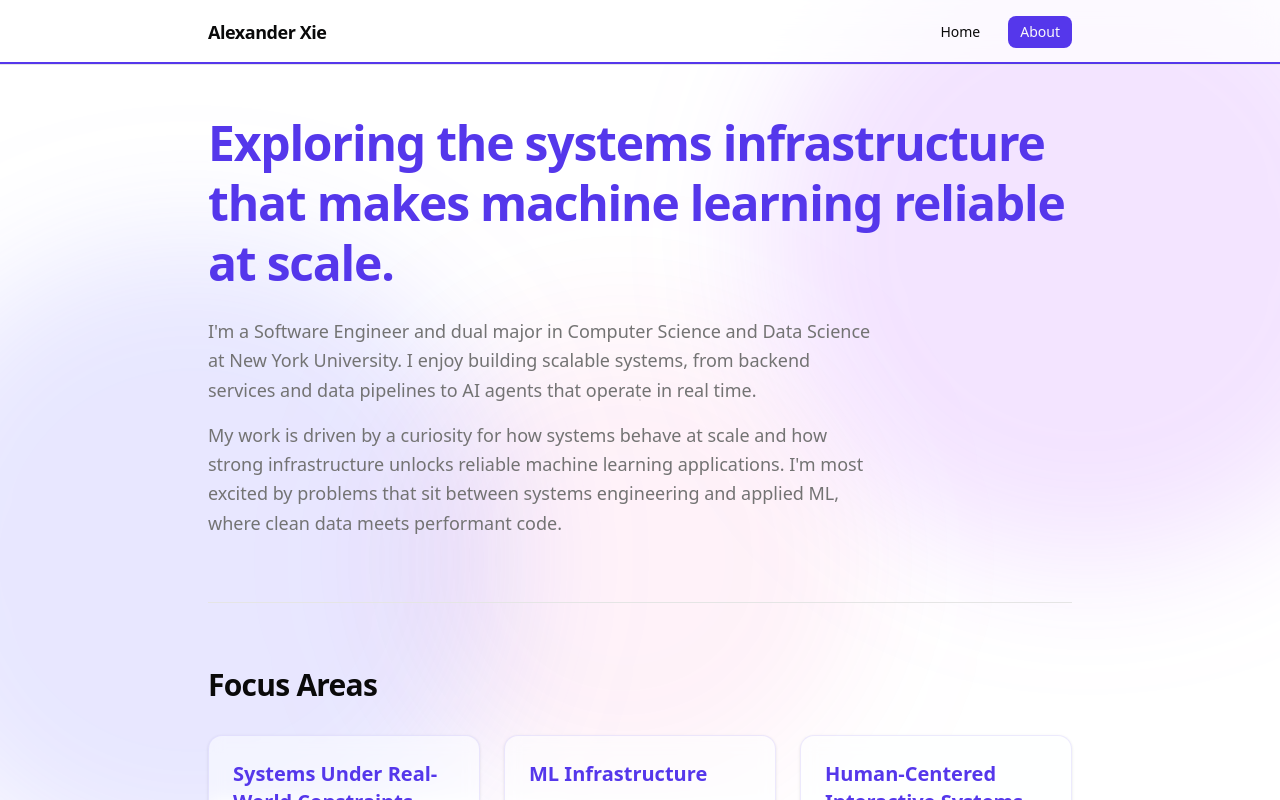
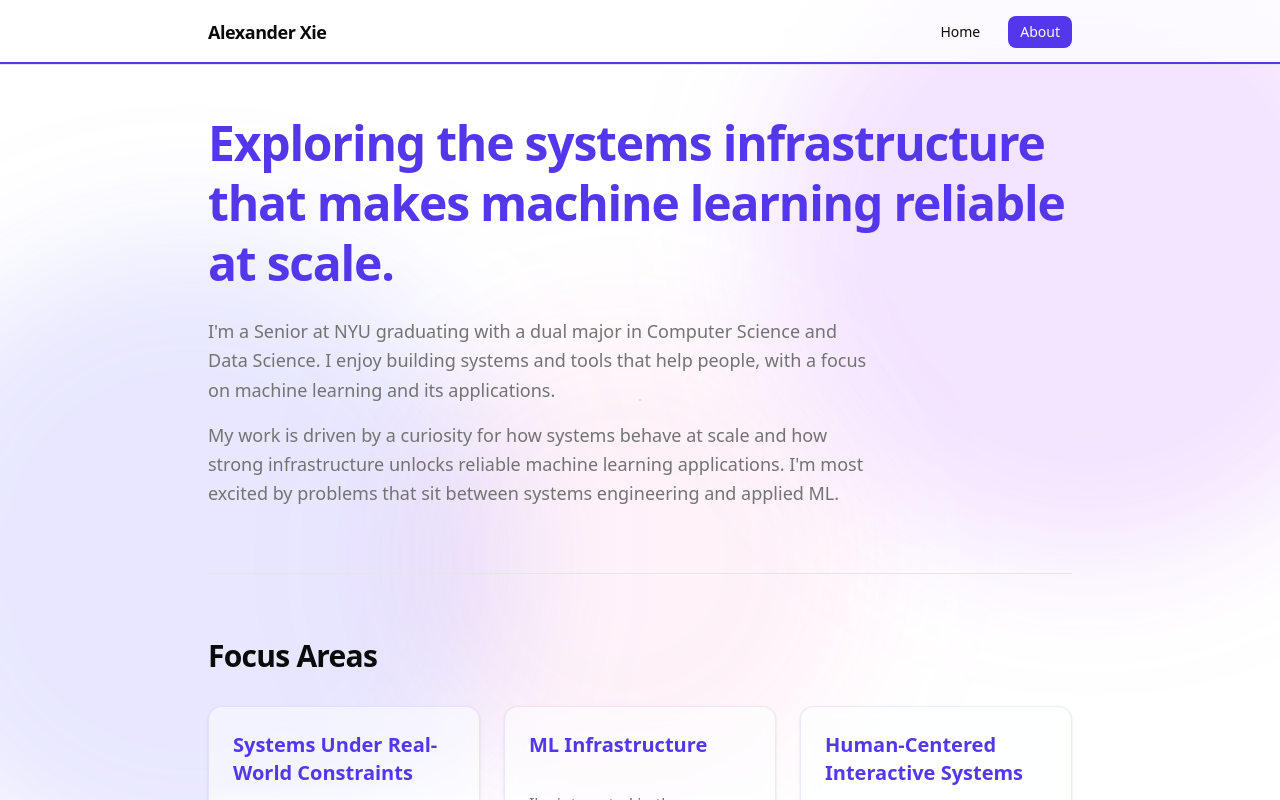
Before and after one commit to axie22/axie22.github.io, a Next.js app in the folder axie22/: page /about in a window 1280 px wide. Shown: the top 800 px of the page. Built offline with nearby package versions, Linux system fonts and the light colour scheme.

Commit message:
Updated about

```diff
--- a/axie22/data/resume.ts
+++ b/axie22/data/resume.ts
@@ -157,8 +157,8 @@ export const resumeData = {
   aboutPage: {
     title: "Exploring the systems infrastructure that makes machine learning reliable at scale.",
     bio: [
-      "I'm a Software Engineer and dual major in Computer Science and Data Science at New York University. I enjoy building scalable systems, from backend services and data pipelines to AI agents that operate in real time.",
-      "My work is driven by a curiosity for how systems behave at scale and how strong infrastructure unlocks reliable machine learning applications. I'm most excited by problems that sit between systems engineering and applied ML, where clean data meets performant code.",
+      "I'm a Senior at NYU graduating with a dual major in Computer Science and Data Science. I enjoy building systems and tools that help people, with a focus on machine learning and its applications.",
+      "My work is driven by a curiosity for how systems behave at scale and how strong infrastructure unlocks reliable machine learning applications. I'm most excited by problems that sit between systems engineering and applied ML.",
     ],
     philosophy: [
       {
```
